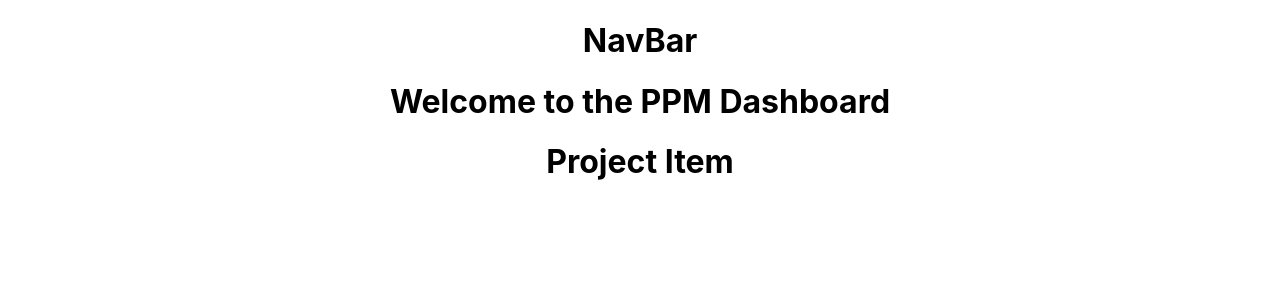
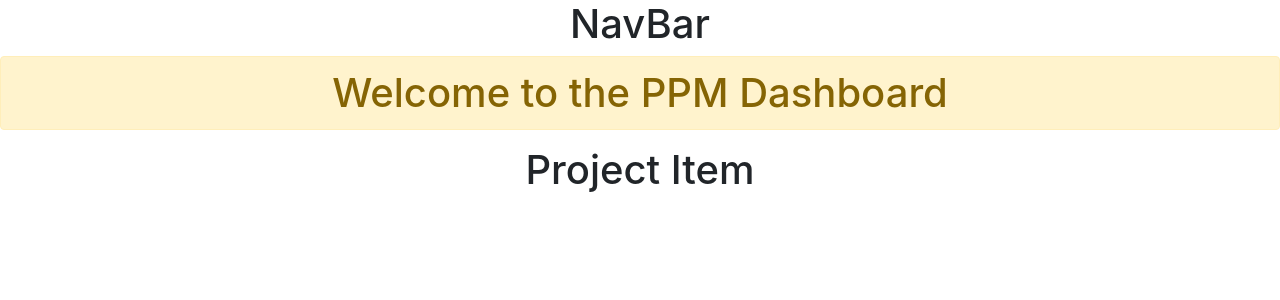
Before and after one commit to Abhi0492/AgilePPMTool, a React (Create React App) app in the folder ppmtool-react-client/: page / in a window 1280 px wide. Shown: the top 300 px of the page. Built offline with nearby package versions, Linux system fonts and the light colour scheme.

Commit message:
Fifteenth commit towards my PPM project

```diff
--- a/ppmtool-react-client/package.json
+++ b/ppmtool-react-client/package.json
@@ -6,6 +6,7 @@
     "@testing-library/jest-dom": "^5.11.10",
     "@testing-library/react": "^11.2.6",
     "@testing-library/user-event": "^12.8.3",
+    "bootstrap": "^4.1.3",
     "react": "^17.0.2",
     "react-dom": "^17.0.2",
     "react-scripts": "4.0.3",
--- a/ppmtool-react-client/src/components/Dashboard.js
+++ b/ppmtool-react-client/src/components/Dashboard.js
@@ -1,11 +1,11 @@
 import React, { Component } from 'react'
 import ProjectItem from './Project/ProjectItem';
-
+import "bootstrap/dist/css/bootstrap.min.css";
 class Dashboard extends Component {
     render() {
         return (
             <div>
-                <h1>Welcome to the PPM Dashboard</h1>
+                <h1 className="alert alert-warning">Welcome to the PPM Dashboard</h1>
                 <ProjectItem />
             </div>
 
```
Also changed, not shown: 1 other file (tests, documents, lock files or other folders).
